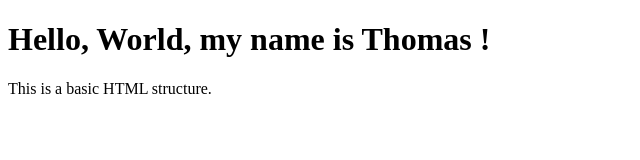
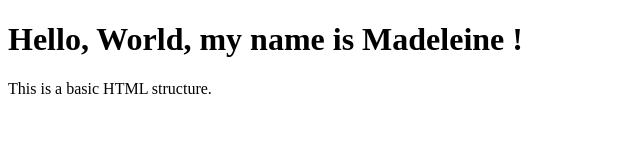
Before and after one commit to mlandry-wq/GitHub_firststep, a plain HTML site: page index.html in a window 1280 px wide. Shown: the whole page, without its empty margins (0-640 px from the left). Drawn offline with Linux system fonts and the light colour scheme.

Commit message:
Update : added name to index.html

```diff
--- a/index.html
+++ b/index.html
@@ -8,7 +8,7 @@
 </head>
 
 <body>
-    <h1>Hello, World, my name is Thomas !</h1>
+    <h1>Hello, World, my name is Madeleine !</h1>
     <p>This is a basic HTML structure.</p>
 </body>
 
```
